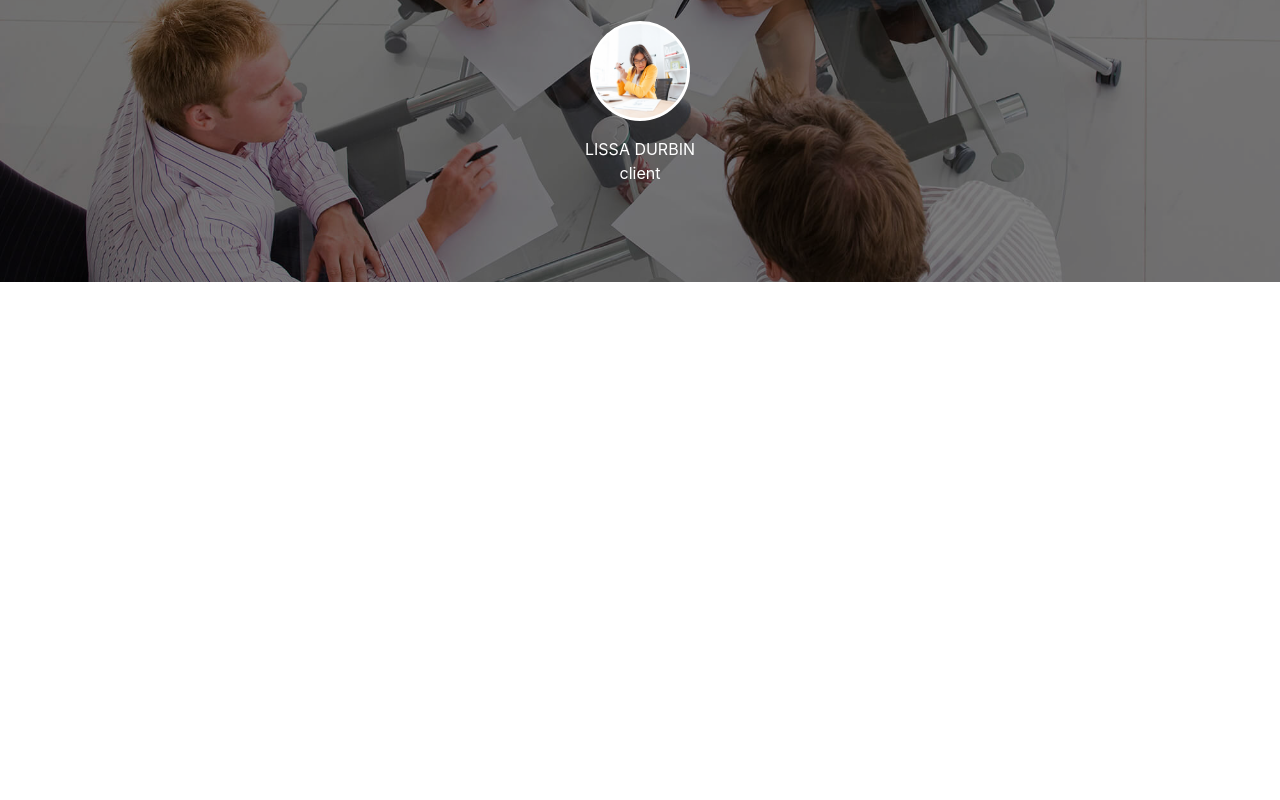
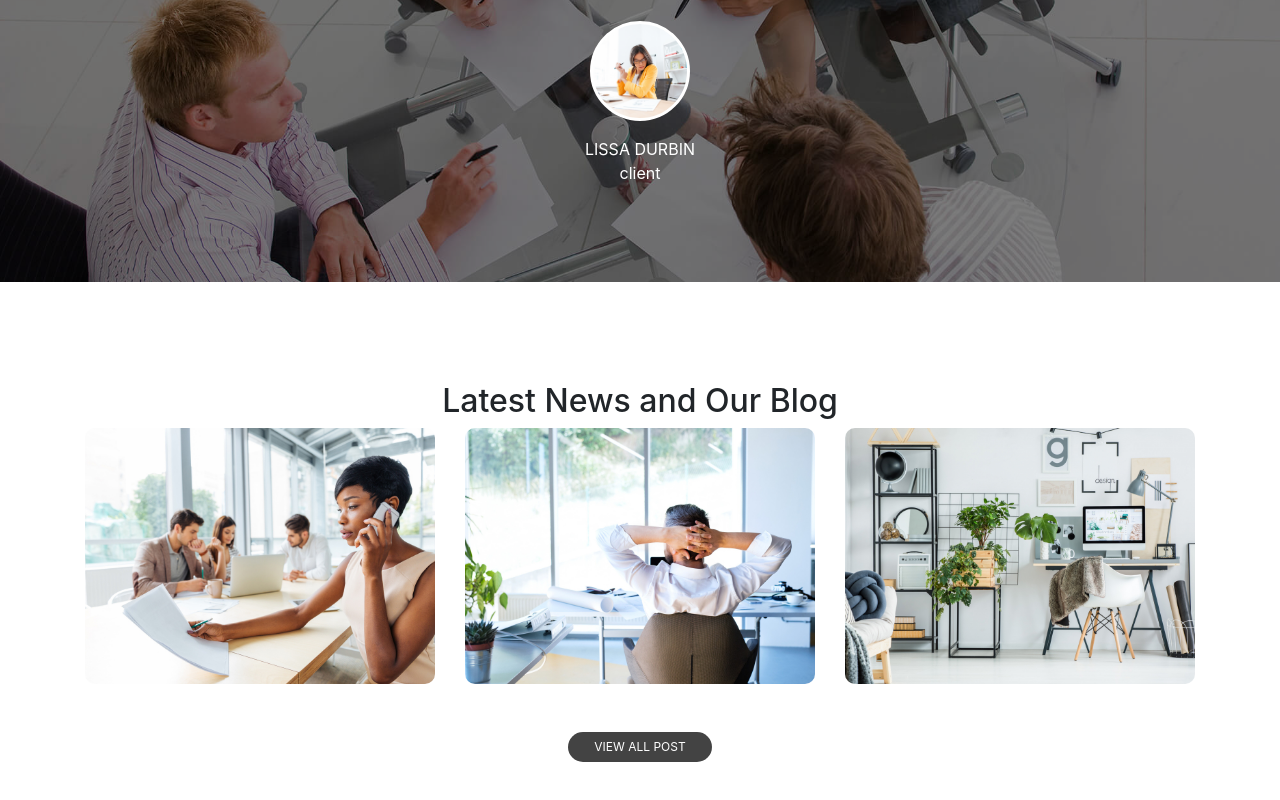
Before and after one commit to Onda-dev/proj-html-vuejs, a Vue app: page / in a window 1280 px wide. Shown: the part 4794-5594 px from the top of the page. Before the commit the page ends 5076 px from the top, so only its background shows below. Built offline with nearby package versions, Linux system fonts and the light colour scheme.

Commit message:
Sezione blog aggiunta

```diff
--- a/src/components/blocks/MainBase.vue
+++ b/src/components/blocks/MainBase.vue
@@ -7,6 +7,7 @@
         <FeedbacksSection/>
         <ServicesSection/>
         <ReviewSection/>
+        <BlogSection/>
     </main>
 </template>
 
@@ -18,6 +19,7 @@ import ProjectSection from '../sections/ProjectsSection.vue'
 import FeedbacksSection from '../sections/FeedbacksSection.vue'
 import ServicesSection from '../sections/ServicesSection.vue'
 import ReviewSection from '../sections/ReviewSection.vue'
+import BlogSection from '../sections/BlogSection.vue'
 
 export default {
     components: {
@@ -28,6 +30,7 @@ export default {
         FeedbacksSection,
         ServicesSection,
         ReviewSection,
+        BlogSection,
     },
     name: 'MainBase'
 }
--- /dev/null
+++ b/src/components/sections/BlogSection.vue
@@ -0,0 +1,47 @@
+<template>
+    <section>
+        <div class="container text-center">
+            <h2 class="text-center">Latest News and Our Blog</h2>
+            <div class="row">
+                <div class="col-4">
+                    <div class="img-box first-img-box"></div>
+                </div>
+                <div class="col-4">
+                    <div class="img-box second-img-box"></div>
+                </div>
+                <div class="col-4">
+                    <div class="img-box third-img-box"></div>
+                </div>
+            </div>
+            <button type="button" class="grey-button mt-5">
+                view all post
+            </button>
+        </div>
+    </section>
+</template>
+
+<script>
+export default {
+    name: 'BlogSection'
+}
+</script>
+
+<style lang="scss" scoped>
+section {
+    margin: 6.25rem 0;
+}
+.first-img-box {
+    background-image: url(/src/assets/img/serious-businesswoman-with-documents-talking-on-P9Q6LX6-1024.jpg);
+}
+.second-img-box {
+    background-image: url(/src/assets/img/Businessman-at-the-desk-in-his-office-resting--1024x768.jpg);
+}
+.third-img-box {
+    background-image: url(/src/assets/img/simple-home-office-with-tree-PBXRXYB-large-1024x768.jpg);
+}
+.img-box {
+    height: 16rem;
+    background-size: cover;
+    border-radius: .625rem;
+}
+</style>
```
